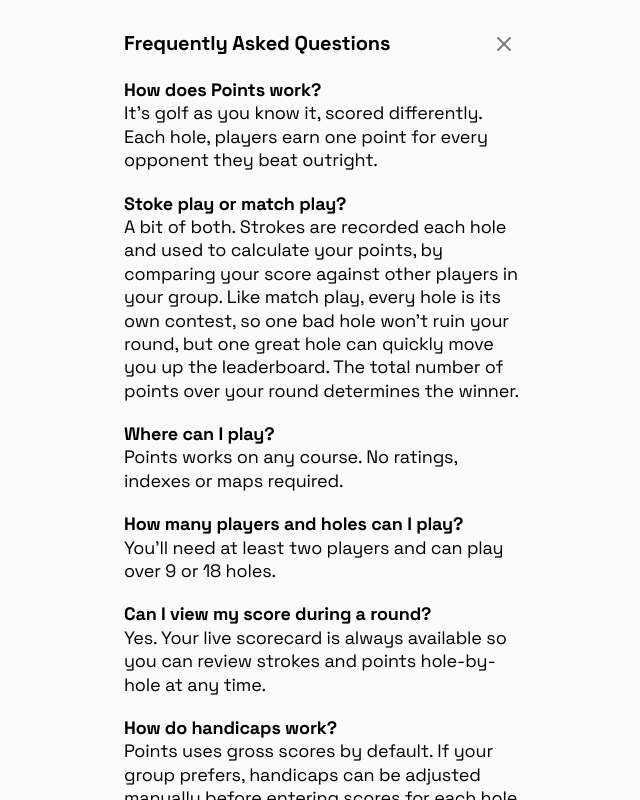
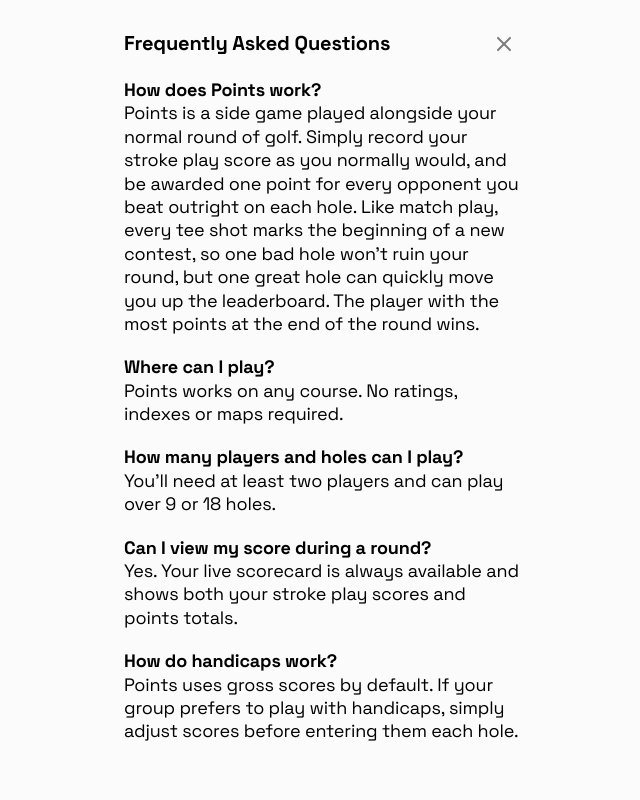
Before and after one commit to pointsgolf-ops/points-golf, a Next.js app: page / in a window 1280 px wide. Both pictures are taken after a click on the button "Help". Shown: the whole page, without its empty margins (316-956 px from the left). Built offline with nearby package versions, Linux system fonts and the light colour scheme; a web font is replaced by a local one.

Commit message:
Update page.tsx

```diff
--- a/src/app/page.tsx
+++ b/src/app/page.tsx
@@ -144,12 +144,11 @@ export default function Home() {
   showFAQButton={true}
   faq={
     <>
-      <p><b>How does Points work?</b><br />It’s golf as you know it, scored differently. Each hole, players earn one point for every opponent they beat outright.</p>
-      <p><b>Stoke play or match play?</b><br />A bit of both. Strokes are recorded each hole and used to calculate your points, by comparing your score against other players in your group. Like match play, every hole is its own contest, so one bad hole won’t ruin your round, but one great hole can quickly move you up the leaderboard. The total number of points over your round determines the winner.</p>
+      <p><b>How does Points work?</b><br />Points is a side game played alongside your normal round of golf. Simply record your stroke play score as you normally would, and be awarded one point for every opponent you beat outright on each hole. Like match play, every tee shot marks the beginning of a new contest, so one bad hole won’t ruin your round, but one great hole can quickly move you up the leaderboard. The player with the most points at the end of the round wins.</p>
       <p><b>Where can I play?</b><br />Points works on any course. No ratings, indexes or maps required.</p>
       <p><b>How many players and holes can I play?</b><br />You'll need at least two players and can play over 9 or 18 holes.</p>
-      <p><b>Can I view my score during a round?</b><br />Yes. Your live scorecard is always available so you can review strokes and points hole-by-hole at any time.</p>
-      <p><b>How do handicaps work?</b><br />Points uses gross scores by default. If your group prefers, handicaps can be adjusted manually before entering scores for each hole.</p>
+      <p><b>Can I view my score during a round?</b><br />Yes. Your live scorecard is always available and shows both your stroke play scores and points totals.</p>
+      <p><b>How do handicaps work?</b><br />Points uses gross scores by default. If your group prefers to play with handicaps, simply adjust scores before entering them each hole.</p>
     </>
   }
 >
```
